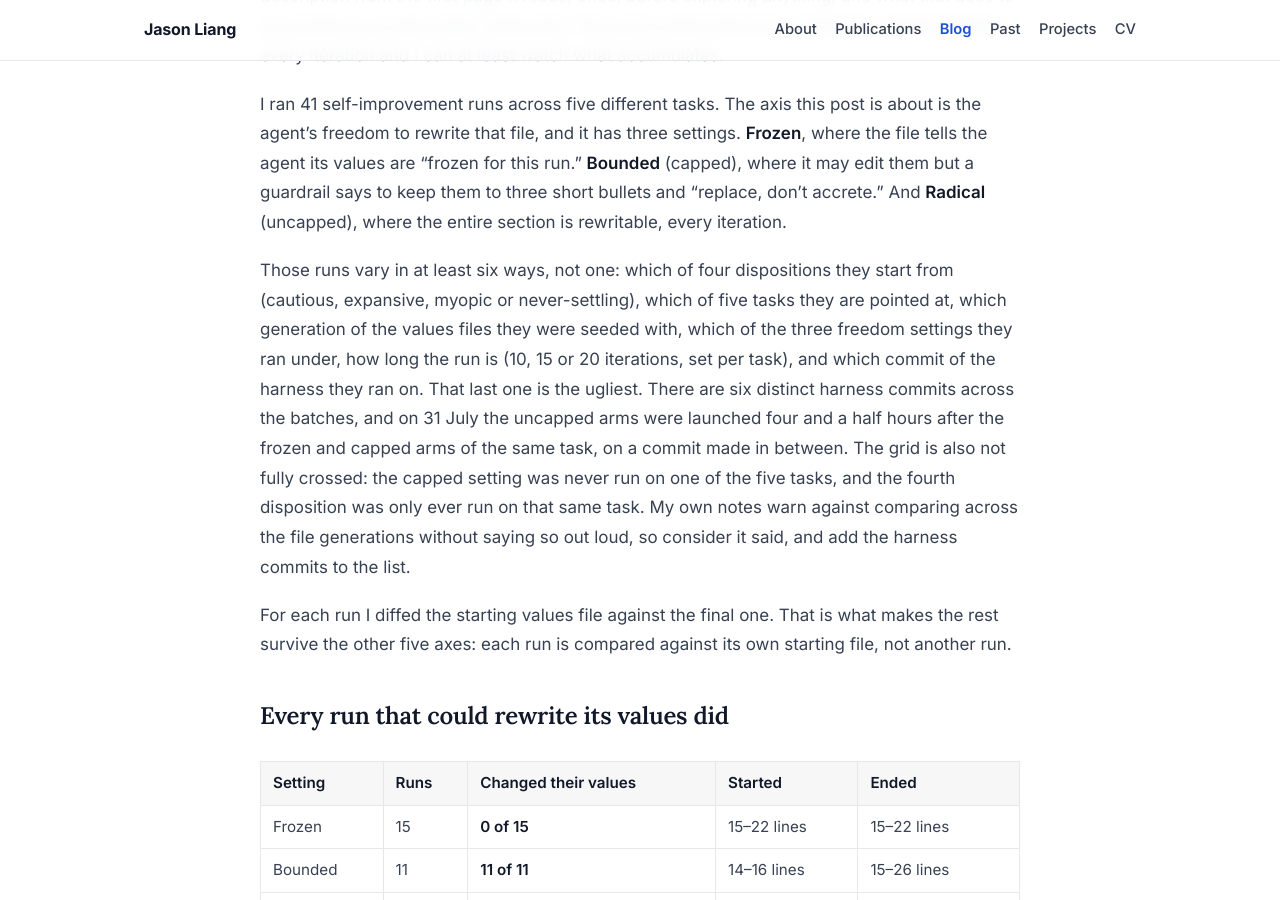
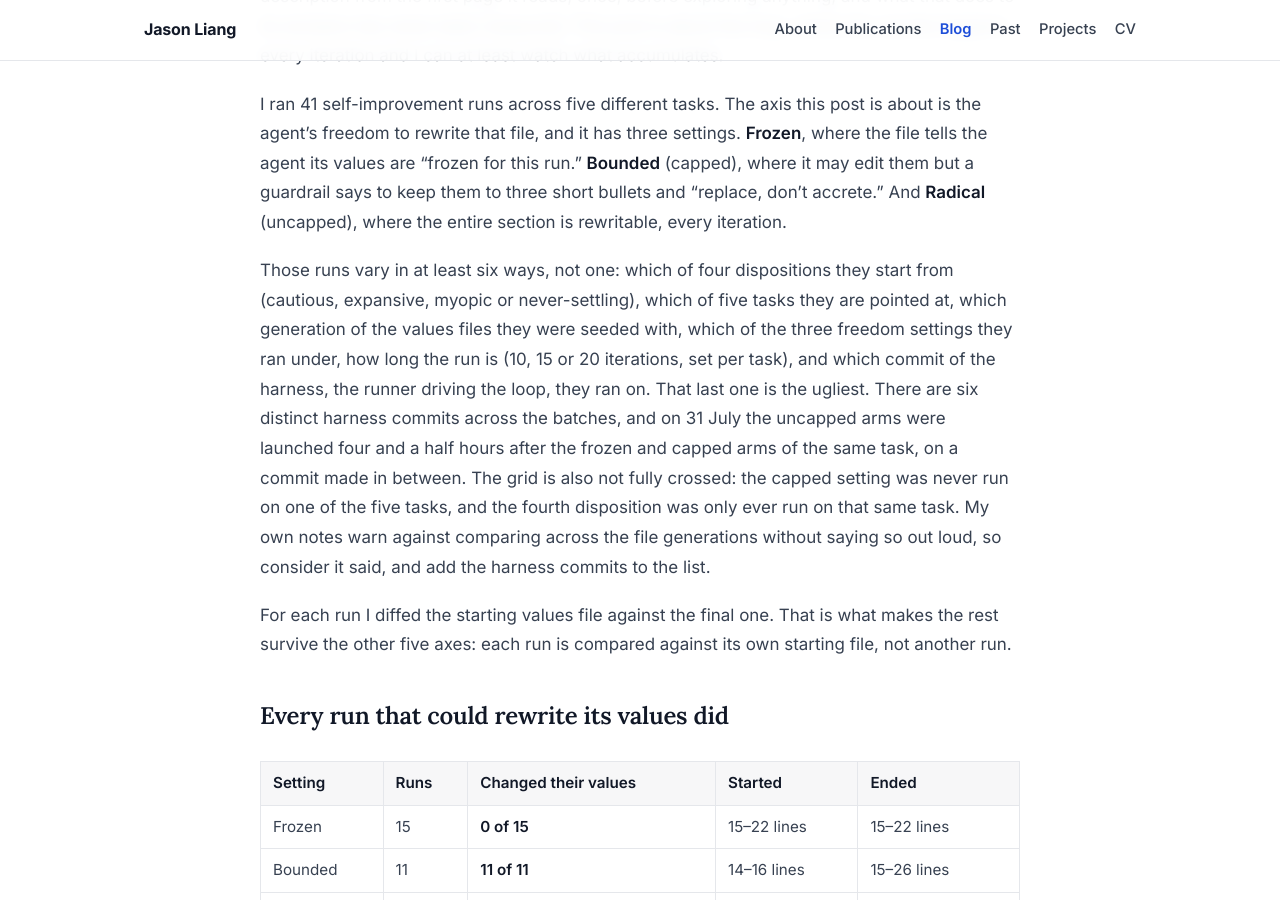
Before and after one commit to jasonzliang/jasonzliang.github.io, a Jekyll site: the page built from _posts/2026-08-05-values-rewriting.md, in a window 1280 px wide and 900 px high, scrolled down 544 px. Built offline with Jekyll 4.4.1, drawn with Linux system fonts in a browser that asks for light colours.

Commit message:
Three coherence fixes from the cold-reader audits
Two independent zero-context readers flagged the same defects. Fixed the
three that are cheap and checkable:

- 'the Caesar paper' was cited across four posts and never linked, so a
  reader had no way to check any claim drawn from it. Now cited once, at
  the first mention in the oldest post, as arXiv 2604.20855. Verified by
  fetching the page: the ID resolves to 'Caesar: Deep Agentic Web
  Exploration for Creative Answer Synthesis', correct authors.
- 'harness' appears in five posts and was defined in none. Glossed once,
  at the first use, as the runner driving the loop -- consistent with the
  same post's later 'Each iteration the runner rebuilds ...'.
- literature-values opened with a near-verbatim restatement of the
  values-file definition already given in nietzsche, which it links two
  sentences later. Compressed to one sentence.

Two edits I made and then reverted, recorded so they are not retried:
the paper link first went in hub-vs-leaf, which had 8 bytes spare and
mentions the paper only in passing; and a 'mission' gloss landed on the
phrase 'values README' rather than on 'mission', defining the wrong term.
Left 'mission' unglossed -- it is inferable from context in a way
'harness' is not.

```diff
--- a/_posts/2026-08-05-values-rewriting.md
+++ b/_posts/2026-08-05-values-rewriting.md
@@ -37,14 +37,15 @@ Those runs vary in at least six ways, not one: which of four dispositions they
 start from (cautious, expansive, myopic or never-settling), which of five tasks
 they are pointed at, which generation of the values files they were seeded with,
 which of the three freedom settings they ran under, how long the run is (10, 15
-or 20 iterations, set per task), and which commit of the harness they ran on.
-That last one is the ugliest. There are six distinct harness commits across the
-batches, and on 31 July the uncapped arms were launched four and a half hours
-after the frozen and capped arms of the same task, on a commit made in between.
-The grid is also not fully crossed: the capped setting was never run on one of
-the five tasks, and the fourth disposition was only ever run on that same task.
-My own notes warn against comparing across the file generations without saying
-so out loud, so consider it said, and add the harness commits to the list.
+or 20 iterations, set per task), and which commit of the harness, the runner
+driving the loop, they ran on. That last one is the ugliest. There are six
+distinct harness commits across the batches, and on 31 July the uncapped arms
+were launched four and a half hours after the frozen and capped arms of the same
+task, on a commit made in between. The grid is also not fully crossed: the
+capped setting was never run on one of the five tasks, and the fourth
+disposition was only ever run on that same task. My own notes warn against
+comparing across the file generations without saying so out loud, so consider it
+said, and add the harness commits to the list.
 
 For each run I diffed the starting values file against the final one. That is
 what makes the rest survive the other five axes: each run is compared against
```
Also changed, not shown: _posts/2026-02-10-judge-bias.md (+3 -2 lines), _posts/2026-08-06-literature-values.md (+7 -8 lines).
